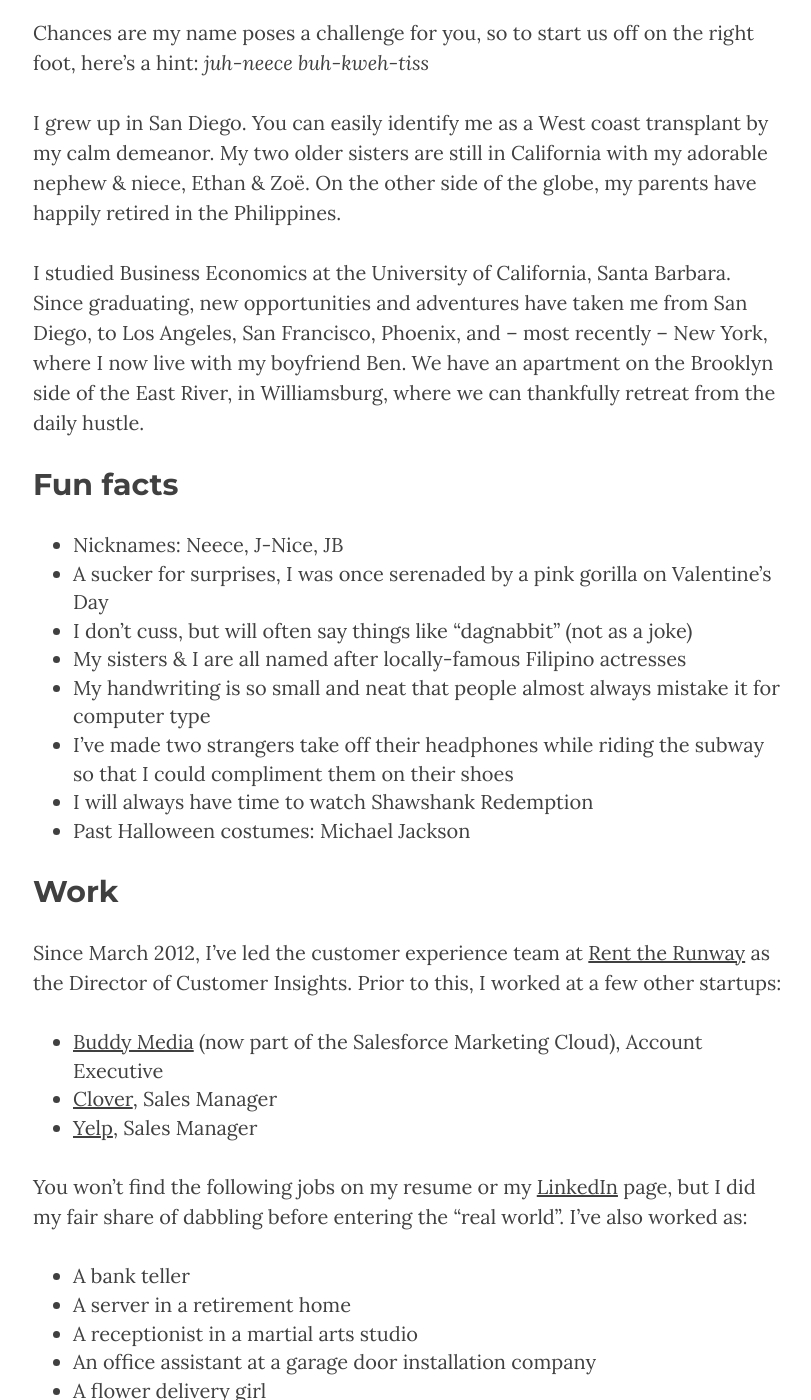
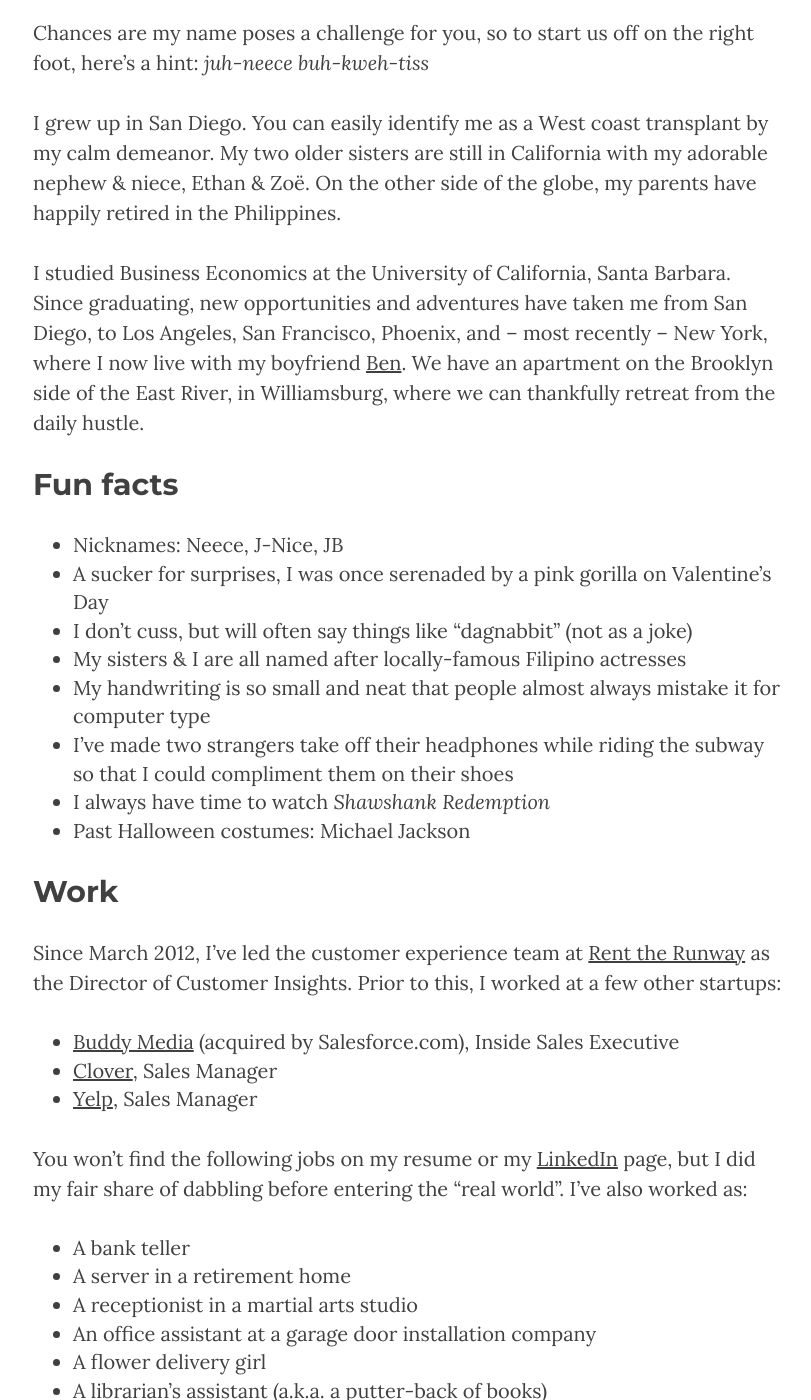
Before and after one commit to juhneece/juhneece.github.io, a Jekyll site: the page built from about.md, in a window 1280 px wide and 1400 px high, scrolled down 560 px. Shown: the whole window, without its empty margins (232-1043 px from the left). Built offline with Jekyll 4.4.1, drawn with Linux system fonts in a browser that asks for light colours; nearby versions of some CDN libraries; Markdown is read by kramdown in place of the engine named in the settings.

Commit message:
minor edits

```diff
--- a/about.md
+++ b/about.md
@@ -7,7 +7,7 @@
 
 I grew up in San Diego. You can easily identify me as a West coast transplant by my calm demeanor.  My two older sisters are still in California with my adorable nephew & niece, Ethan & Zoë. On the other side of the globe, my parents have happily retired in the Philippines.
 
-I studied Business Economics at the University of California, Santa Barbara. Since graduating, new opportunities and adventures have taken me from San Diego, to Los Angeles, San Francisco, Phoenix, and – most recently – New York, where I now live with my boyfriend Ben. We have an apartment on the Brooklyn side of the East River, in Williamsburg, where we can thankfully retreat from the daily hustle.
+I studied Business Economics at the University of California, Santa Barbara. Since graduating, new opportunities and adventures have taken me from San Diego, to Los Angeles, San Francisco, Phoenix, and – most recently – New York, where I now live with my boyfriend [Ben](http://clarkbk.com). We have an apartment on the Brooklyn side of the East River, in Williamsburg, where we can thankfully retreat from the daily hustle.
 
 ## Fun facts
 
@@ -17,7 +17,7 @@
 * My sisters & I are all named after locally-famous Filipino actresses
 * My handwriting is so small and neat that people almost always mistake it for computer type
 * I've made two strangers take off their headphones while riding the subway so that I could compliment them on their shoes
-* I will always have time to watch Shawshank Redemption
+* I always have time to watch *Shawshank Redemption*
 * Past Halloween costumes: <span id="halloween_costume" style="display:none">Michael Jackson</span>
 
 
@@ -25,7 +25,7 @@
 
 Since March 2012, I've led the customer experience team at [Rent the Runway](https://www.renttherunway.com/) as the Director of Customer Insights. Prior to this, I worked at a few other startups:
 
-* [Buddy Media](http://www.exacttarget.com/products/social-media-marketing/buddy-media) (now part of the Salesforce Marketing Cloud), Account Executive
+* [Buddy Media](http://www.exacttarget.com/products/social-media-marketing/buddy-media) (acquired by Salesforce.com), Inside Sales Executive
 * [Clover](https://www.clover.com/), Sales Manager
 * [Yelp](http://www.yelp.com/nyc), Sales Manager
 
```
